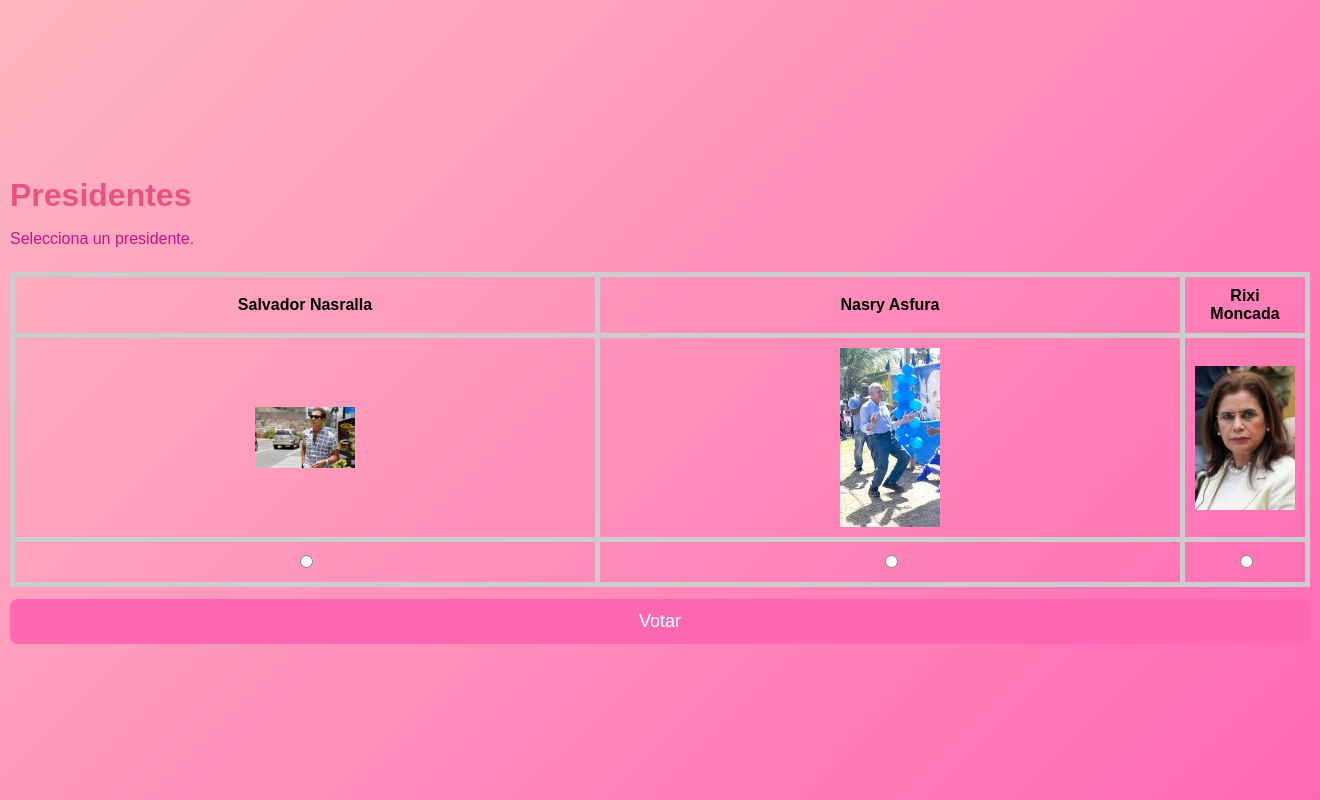
After one commit to valeAlfaro5/votaciones2025_grupo3, a PHP site: page /pantallaPresidente.html in a window 1320 px wide. The commit adds this page. Run offline with PHP 8.4, Linux system fonts and the light colour scheme.

Commit message:
Avance #1

```diff
--- /dev/null
+++ b/Conexion.php
@@ -0,0 +1,6 @@
+<?php
+    $Servidor = "localhost";
+    $Usuario = "powerpuffs";
+    $Clave = "clave";
+    $BD = "Proyecto";
+?>
--- a/Login.htm
+++ b/Login.htm
@@ -11,7 +11,7 @@
 <form>
     <input type="text" placeholder="Usuario" required><br>
     <input type="ID" placeholder="No. de Identidad" required><br>
-    <input type="submit" value="Entrar">
+    <input type="submit" value="Entrar" onclick="window.location.href='pantallaPresidente.html'">
     <br>
     <button type="button" class="admin-btn" onclick="window.location.href='LoginAdmin.htm'">Iniciar sesión como admin</button>
 </form>
--- a/estilos.css
+++ b/estilos.css
@@ -13,6 +13,7 @@ h1 {
     color: #e75480;
     margin-bottom: 16px;
 }
+
 
 p {
     color: #c71585;
@@ -87,3 +88,22 @@ input[type="submit"]:hover {
     background: #e75480;
     color: #fff;
 }
+
+
+.presi_page table {
+      width: 1300px;
+      margin: auto;
+      border-collapse: collapse;
+      text-align: center;
+    }
+    .presi_page th, .presi_page td {
+      width: 50%;
+      padding: 10px;
+      border: 5px solid #ccc;
+      text-align: center;
+      vertical-align: middle;
+    }
+    .presi_page img {
+      display: block;
+      margin: auto;
+    }
--- /dev/null
+++ b/pantallaAlcalde.php
@@ -0,0 +1,4 @@
+<!DOCTYPE html>
+<html lang="es">
+
+</html>
--- /dev/null
+++ b/pantallaDiputados.php
@@ -0,0 +1,4 @@
+<!DOCTYPE html>
+<html lang="es">
+
+</html>
--- /dev/null
+++ b/pantallaPresidente.html
@@ -0,0 +1,34 @@
+<!DOCTYPE html>
+<html lang="es" >
+<head>
+   <title >Pantalla del Presidente</title>
+  <link rel="stylesheet" href="estilos.css">
+</head>
+
+<body>
+  <div class="presi_page">
+    <h1 style="justify-content: center;">Presidentes</h1>
+    <p>Selecciona un presidente.</p>
+    <table>
+      <tr>
+      <th >Salvador Nasralla</th>
+      <th> Nasry Asfura </th>
+      <th> Rixi Moncada </th>
+      </tr>
+      <tr>
+      <td><img src="./imagenes/nasralla.jpg" alt="Salvador Nasralla" width="100"></td>
+      <td><img src="./imagenes/paip_orden.jpg" alt="Nasry Asfura" width="100"></td>
+      <td><img src="./imagenes/mocada.jpg" alt="Rixi Moncada" width="100"></td>
+      </tr>
+      <tr>
+        <td><input type="radio" value=" "name="presidente" id="nasralla " required></td>
+        <td><input type="radio" value=" "name="presidente" id="asfura"></td>
+        <td><input type="radio" value=" "name="presidente" id="moncada"></td>
+      </tr>
+    </table>
+    <div>
+      <input type="submit" value="Votar" onclick="window.location.href='pantallaAlcalde.php'; return false;">
+      <br>
+    </div>
+  </div>
+</html>
```
Also changed, not shown: imagenes/mocada.jpg (added), imagenes/nasralla.jpg (added), imagenes/paip_orden.jpg (added), 1 other file.
